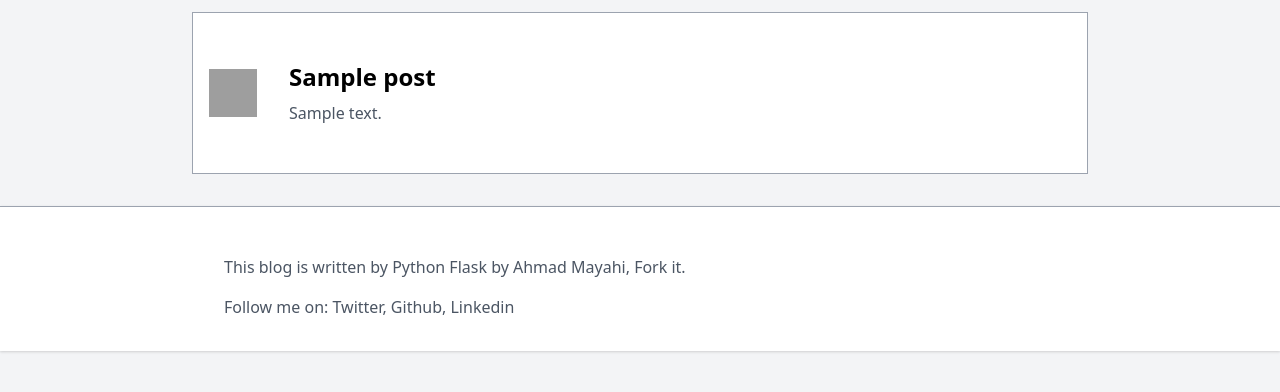
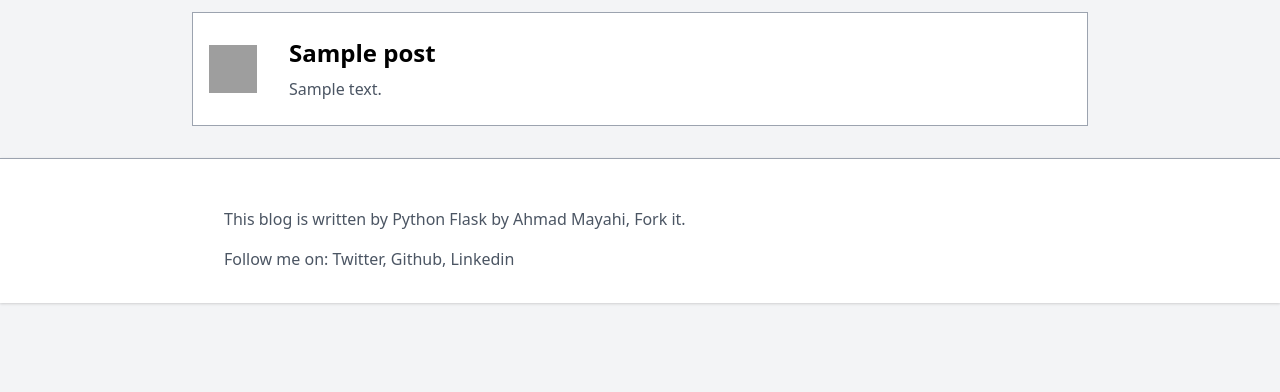
Before and after one commit to ahmadmayahi/mayahi.net, a Flask app: template templates/index.html.jinja2 in a window 1280 px wide. Shown: the part 68-460 px from the top of the page. Run offline with Flask 2, Linux system fonts and the light colour scheme; the template is opened without the code that fills it: most values are stand-ins (such as "Sample title", 1, 10 or a date in 2020); parts of the project's set-up code (start-up, migrations or seed data) failed here and were passed over; grey boxes are pictures that could not be loaded.

Commit message:
less space on home page

```diff
--- a/templates/index.html.jinja2
+++ b/templates/index.html.jinja2
@@ -7,7 +7,7 @@
 
 {% block content %}
     {% for name, post in posts %}
-    <div class="flex w-full items-center font-sans px-4 py-12 bg-white border border-gray-400 border-rounded">
+    <div class="flex w-full items-center font-sans px-4 py-6 bg-white border border-gray-400 border-rounded">
             <img class="w-12 h-12 mr-6" src="{{ url_for('static', filename='img/categories/' + post.get('category') + '.svg' ) }}" alt="{{ categories[post.get('category')].get('name') }}">
 			<div class="flex-1 px-2">
 				<a href="{{ url_for('app.view_post', cat=post.get('category'), post=name) }}">
```
Also changed, not shown: 2 other files.
